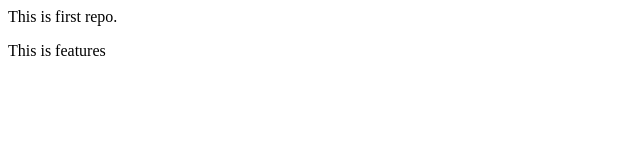
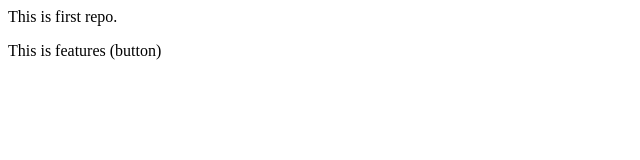
Before and after one commit to SumitKmrSingh/Local-Repo, a plain HTML site: page index.html in a window 1280 px wide. Shown: the full height of the page, 0-640 px from the left. Drawn offline with Linux system fonts and the light colour scheme.

Commit message:
Add Button p

```diff
--- a/index.html
+++ b/index.html
@@ -1,2 +1,2 @@
 <p>This is first repo.</p>
-<p>This is features</p>
+<p>This is features (button)</p>
```
